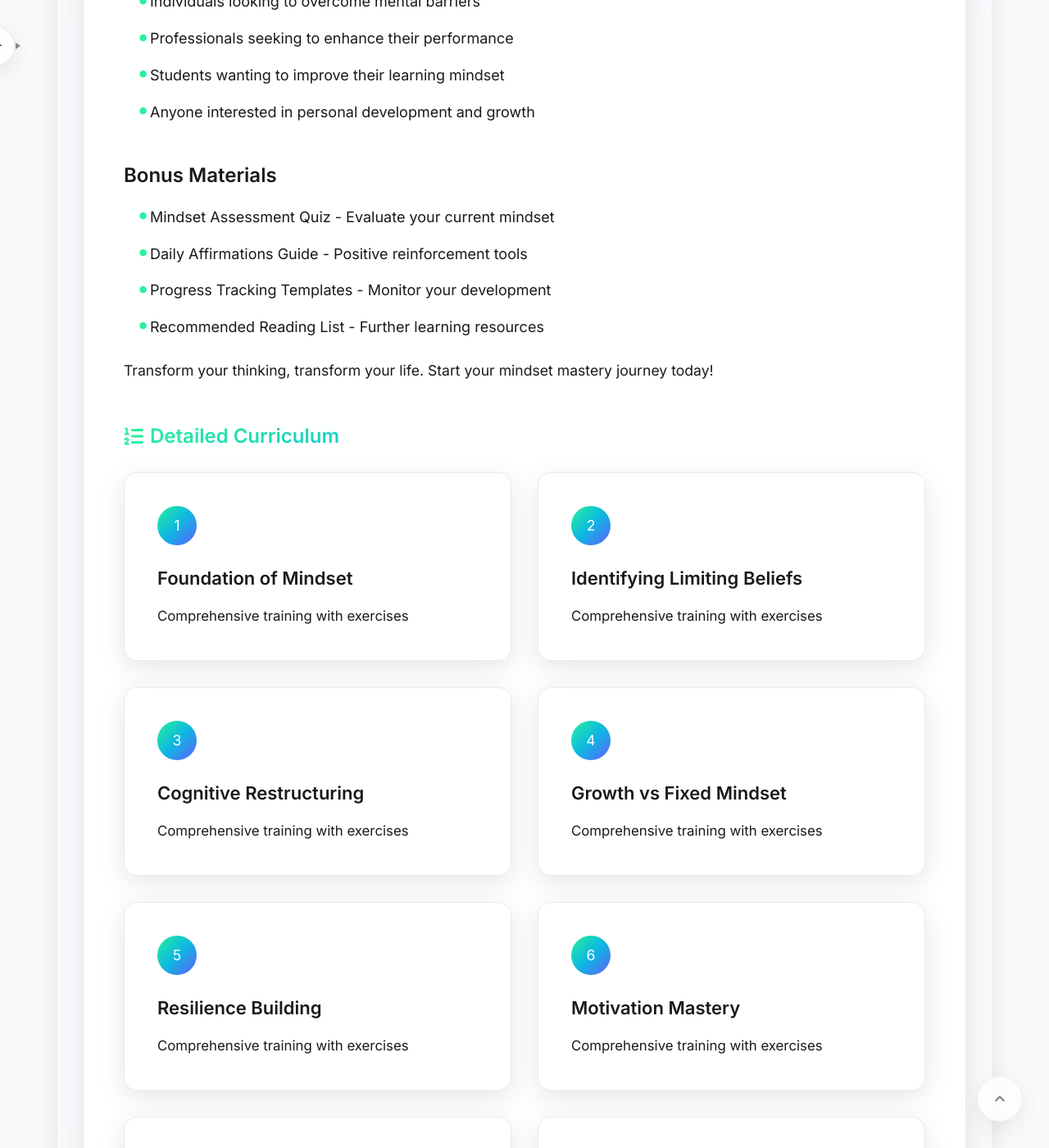
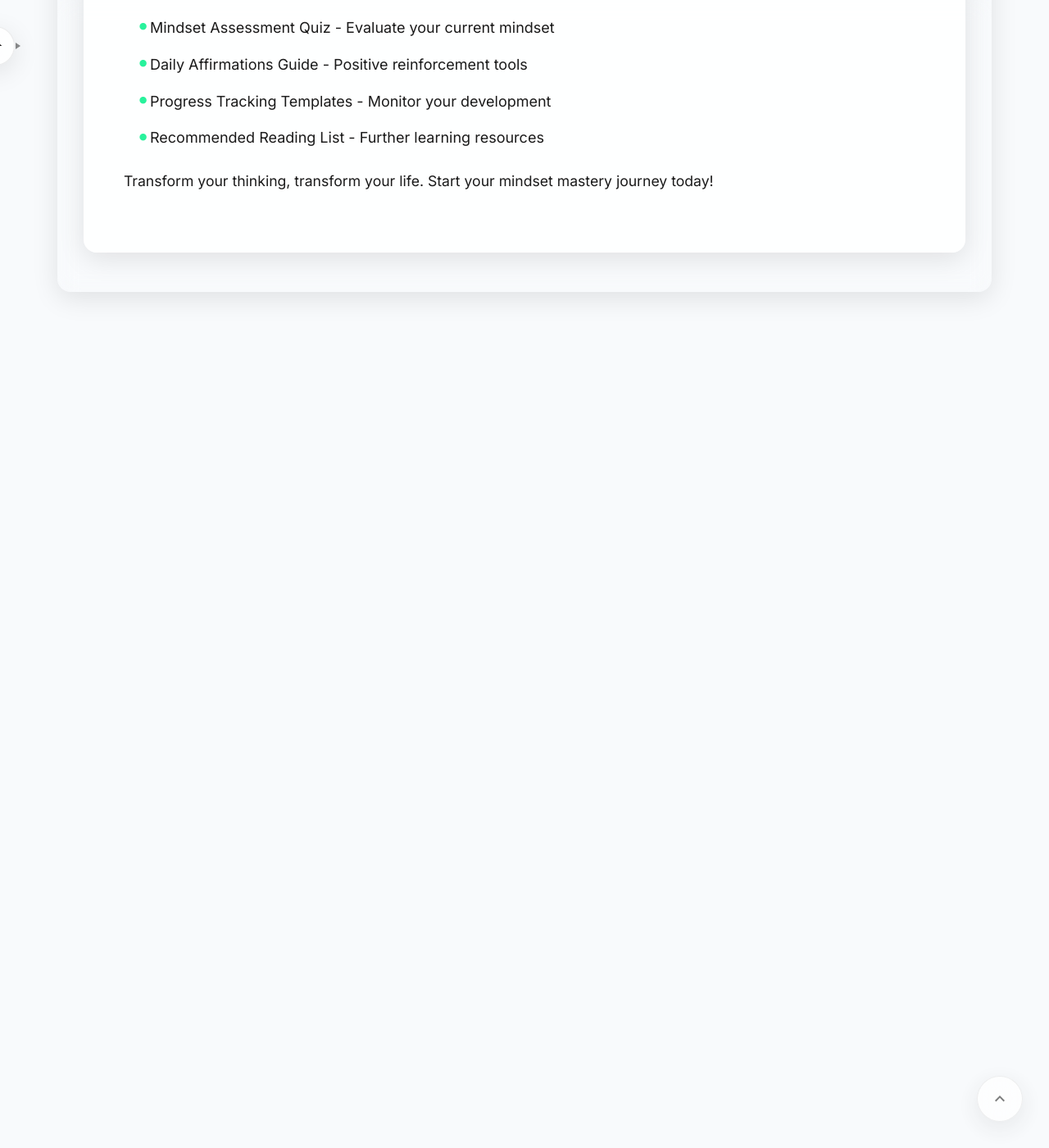
Before and after one commit to WillEasyStart/WillBio.github.io, a Jekyll site: the page built from _shop_items/productivity-toolkit.md, in a window 1280 px wide and 1400 px high, scrolled down 2683 px. Shown: the whole window at 82% size. Built offline with Jekyll 4.4.1, drawn with Linux system fonts in a browser that asks for light colours; nearby versions of some CDN libraries; after the commit the page ends 3101 px from its top, so only the background shows below that; some of the changed text lies outside the part shown.

Commit message:
Update shop-item.html

```diff
--- a/_layouts/shop-item.html
+++ b/_layouts/shop-item.html
@@ -1,20 +1,20 @@
 ---
 layout: default
 ---
+
 {% include navigation-elements.html %}
 
 <article class="product-article glass-card">
-  <!-- Hero Section -->
   <header class="product-hero">
     <div class="product-header-content glass-card">
       {% include product-meta.html %}
 
       <div class="product-header-text">
-      <div class="product-header-text">
         <h1 class="product-title">{{ page.title }}</h1>
         <p class="product-description">{{ page.description }}</p>
       </div>
 
+      {% if page.features %}
       <div class="product-features">
         <h3><i class="fas fa-gift gradient-icon mr-2"></i> What's Included:</h3>
         <ul>
@@ -26,38 +26,39 @@
           {% endfor %}
         </ul>
       </div>
+      {% endif %}
 
       {% include product-actions.html %}
 
+      {% if page.guarantee %}
       <div class="product-guarantee">
         <i class="fas fa-shield-alt gradient-icon"></i>
-        <span>{{ page.features[3] }}</span>
+        <span>{{ page.guarantee }}</span>
       </div>
+      {% endif %}
     </div>
   </header>
 
-  <!-- Course Content -->
   <div class="product-content glass-card">
-    <div class="prose">
-      {{ content }}
-    </div>
+    <div class="prose">{{ content }}</div>
 
-    <!-- Course Modules -->
+    {% if page.modules %}
     <div class="course-modules">
       <h2 class="module-title gradient-text"><i class="fas fa-list-ol mr-2"></i> Detailed Curriculum</h2>
       <div class="modules-container">
-        {% assign modules = "Foundation of Mindset|Identifying Limiting Beliefs|Cognitive Restructuring|Growth vs Fixed Mindset|Resilience Building|Motivation Mastery|Positive Psychology|Habit Formation|Stress Management|Goal Setting|Visualization Techniques|Maintaining Progress" | split: "|" %}
-        {% for module in modules %}
+        {% for module in page.modules %}
         <div class="module-card glass-card">
           <div class="module-number">{{ forloop.index }}</div>
-          <h3>{{ module }}</h3>
-          <p>Comprehensive training with exercises</p>
+          <h3>{{ module.title }}</h3>
+          <p>{{ module.description }}</p>
         </div>
         {% endfor %}
       </div>
     </div>
+    {% endif %}
   </div>
 
-  <!-- Final CTA -->
-  {% include product-cta.html %}
+  {% if page.cta %}
+    {% include product-cta.html %}
+  {% endif %}
 </article>
```
